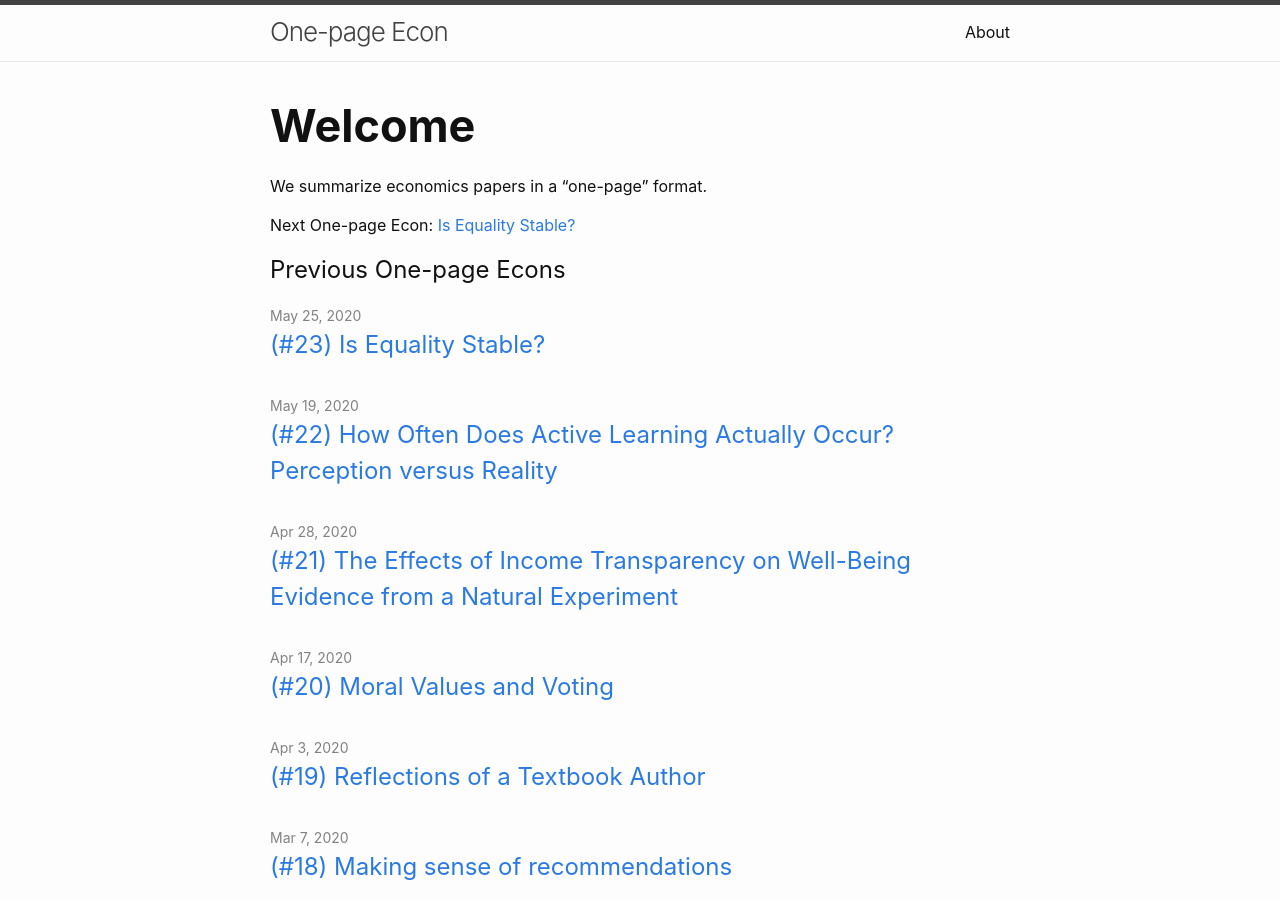
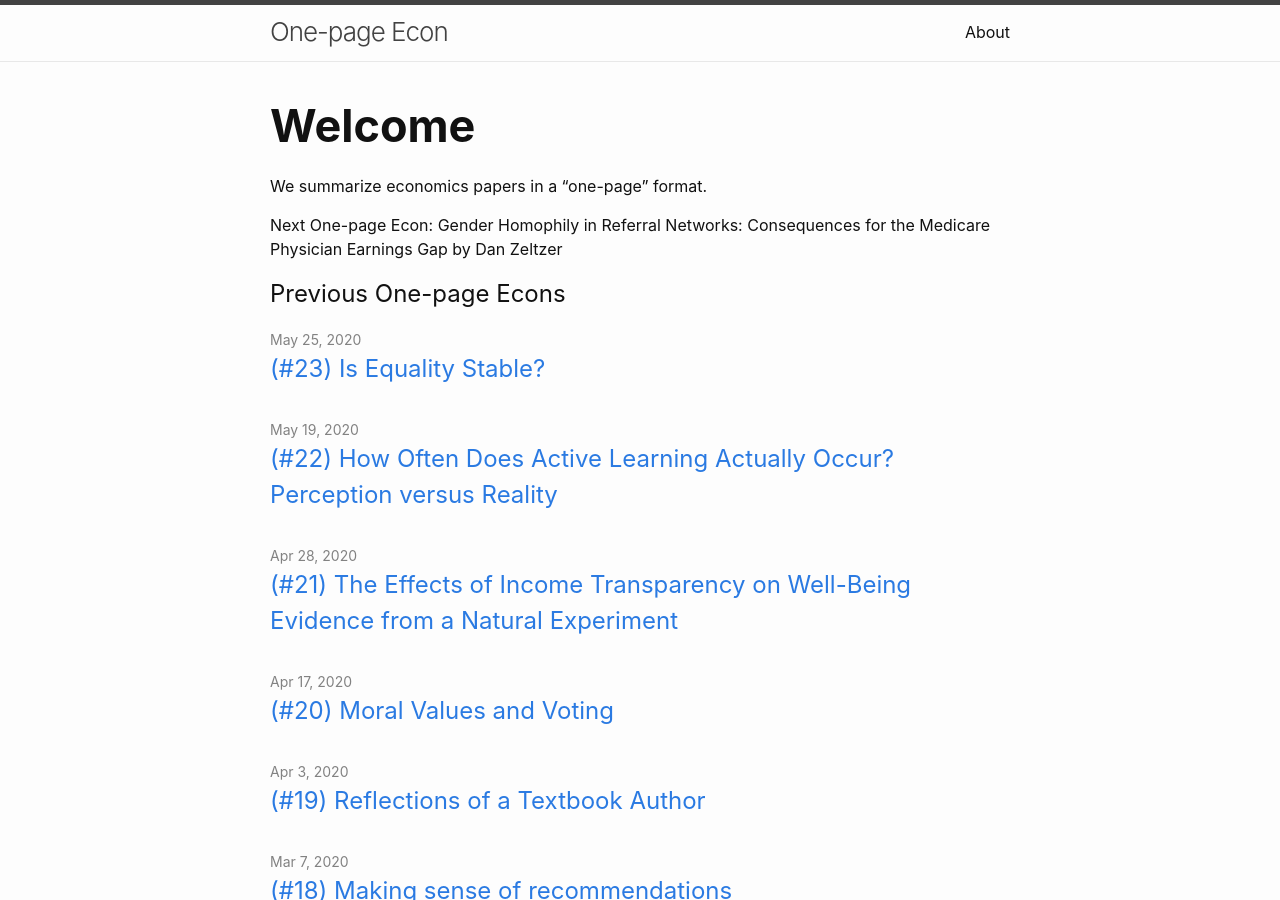
Before and after one commit to jjgecon/jjgecon.github.io, a Jekyll site: the page built from index.md, in a window 1280 px wide and 900 px high. Built offline with Jekyll 4.4.1, drawn with Linux system fonts in a browser that asks for light colours.

Commit message:
home update

```diff
--- a/index.md
+++ b/index.md
@@ -10,6 +10,6 @@ layout: home
 
 We summarize economics papers in a “one-page” format.
 
-Next One-page Econ: [Is Equality Stable?](https://debrajray.com/wp-content/uploads/2017/12/MRAerPP.pdf)
+Next One-page Econ: Gender Homophily in Referral Networks: Consequences for the Medicare Physician Earnings Gap by Dan Zeltzer
 
 ## Previous One-page Econs
```
